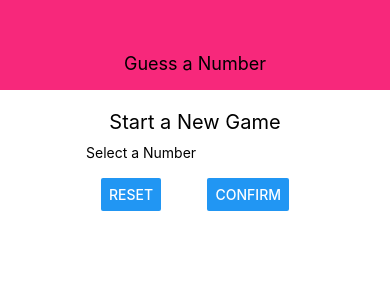
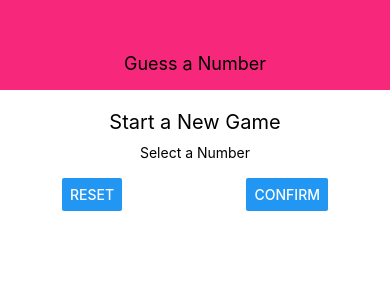
Before and after one commit to sarmstead/number-guesser-app, a React Native app: screen / in a window 390 px wide. Shown: the top 300 px of the page. Built offline with nearby package versions, Linux system fonts and the light colour scheme.

Commit message:
Add inputContainer styles

```diff
--- a/screens/StartGameScreen.js
+++ b/screens/StartGameScreen.js
@@ -28,6 +28,11 @@ const styles = StyleSheet.create({
         marginVertical: 10
 
     },
+    inputContainer: {
+        width: 300,
+        maxWidth: '80%',
+        alignItems: 'center'
+    },
     buttonContainer: {
         flexDirection: 'row',
         width: '100%',
```
